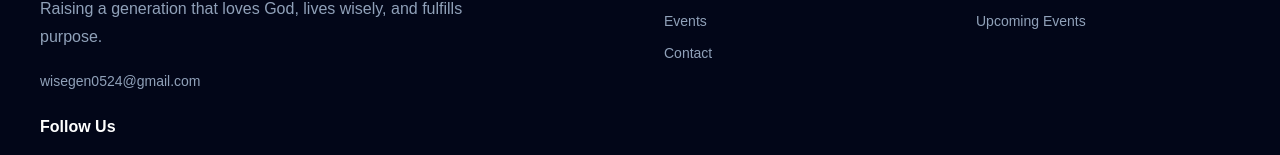
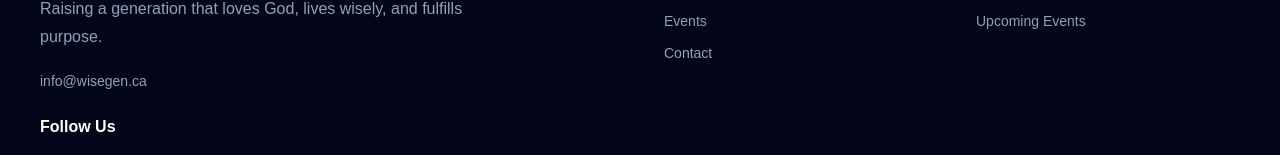
Before and after one commit to Osemensilas/wisegen, a Next.js app: page / in a window 1280 px wide. Shown: the part 5895-6050 px from the top of the page. Built offline with nearby package versions, Linux system fonts and the light colour scheme; no server answers.

Commit message:
New COmmit

```diff
--- a/components/Footer.tsx
+++ b/components/Footer.tsx
@@ -49,7 +49,7 @@ const Footer = () => {
             </p>
 
             <p className="mt-5 text-sm text-slate-400">
-              wisegen0524@gmail.com
+              info@wisegen.ca
             </p>
 
             <div className="mt-6">
```
